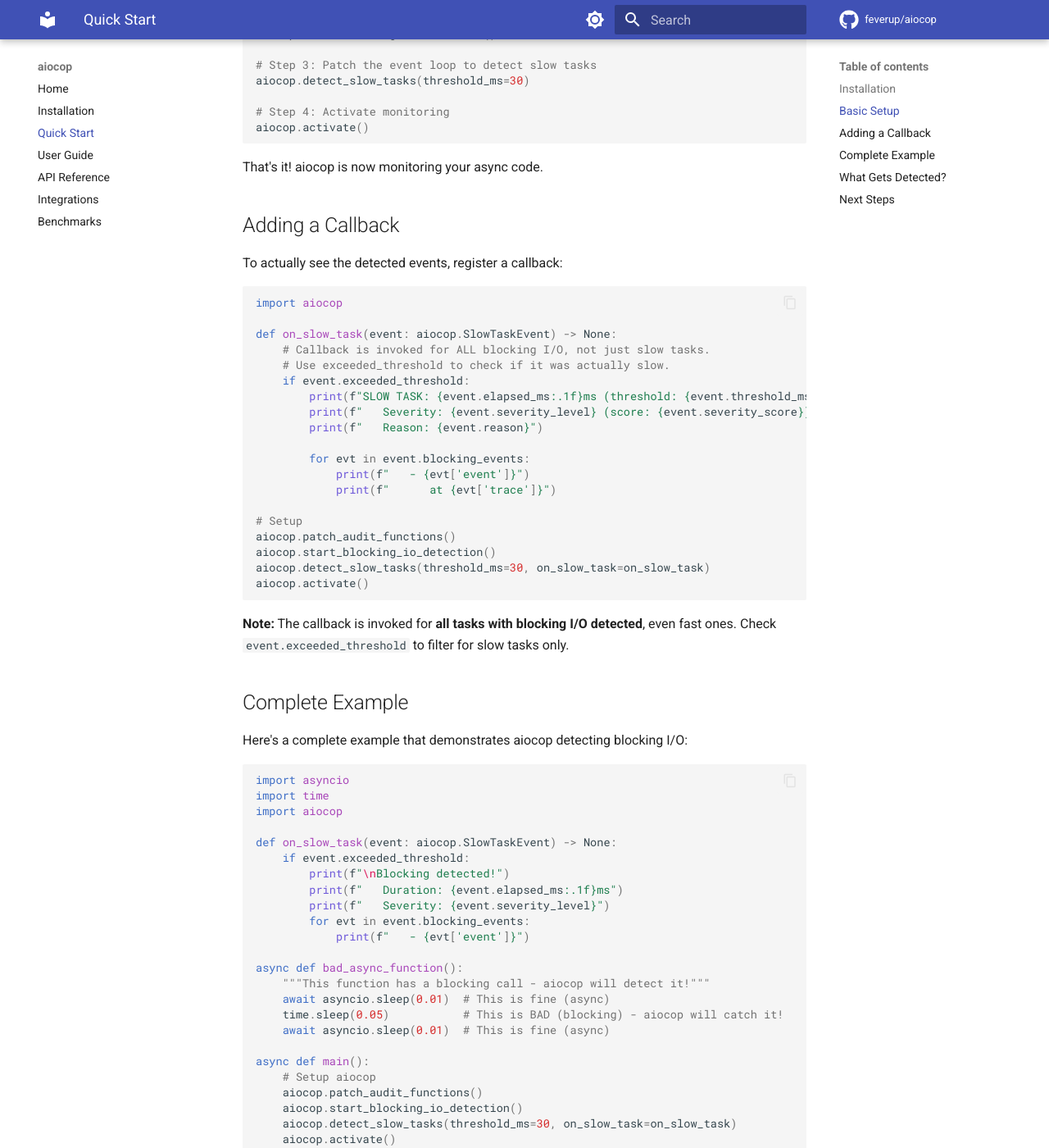
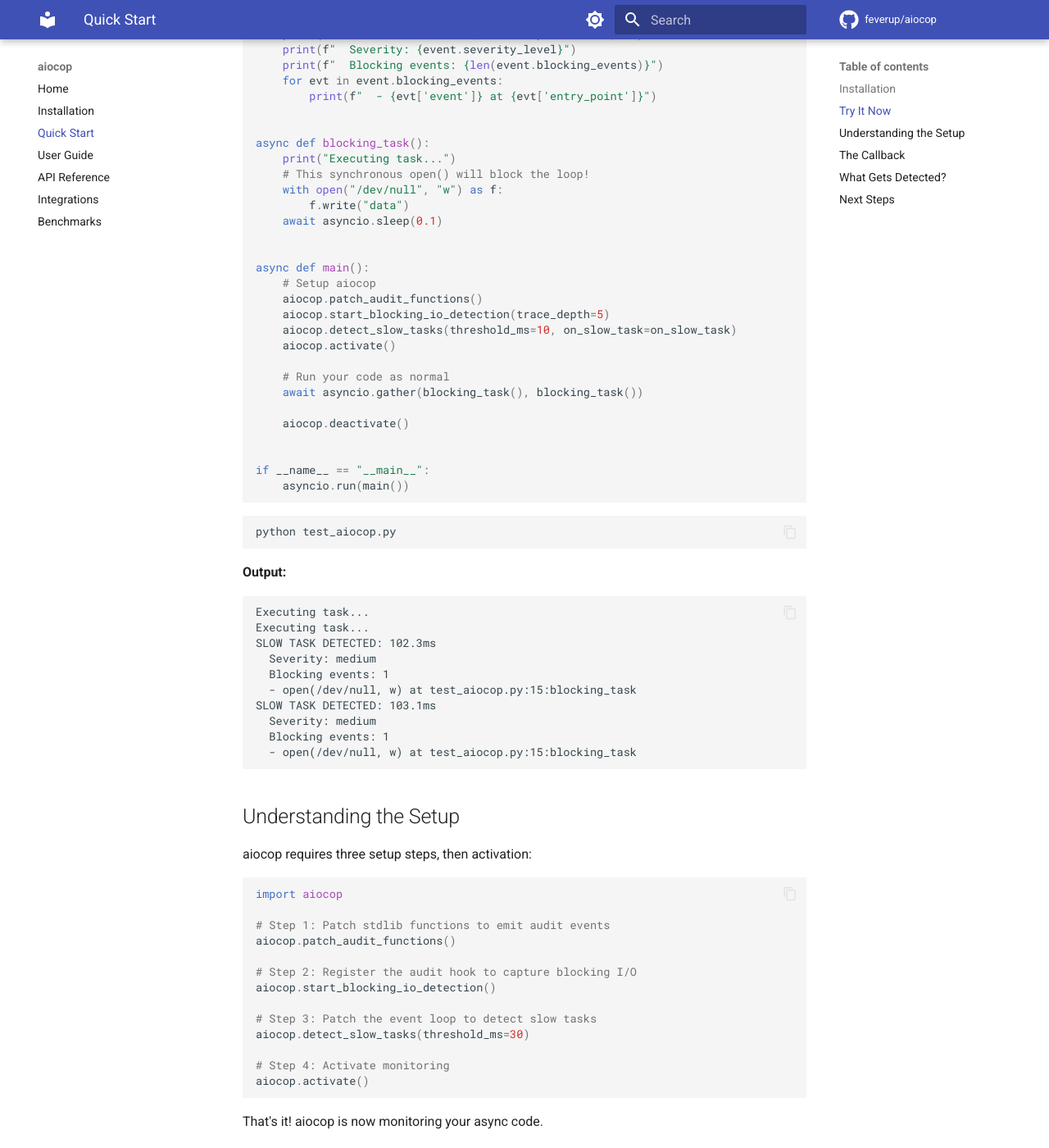
Before and after one commit to Feverup/aiocop, an MkDocs documentation site: the page built from docs/quickstart.md, in a window 1280 px wide and 1400 px high, scrolled down 562 px. Shown: the whole window at 82% size. Built offline with MkDocs 1.6.1 and Material for MkDocs 9.7.7, drawn with Linux system fonts in a browser that asks for light colours; comment, search, counter and statistics services are not loaded; some of the changed text lies outside the part shown.

Commit message:
Add standalone integration

````diff
--- a/docs/integrations.md
+++ b/docs/integrations.md
@@ -11,6 +12,71 @@
 - [Prometheus](#prometheus)
 - [Structured Logging](#structured-logging)
 - [Sentry](#sentry)
+
+## Standalone (No Framework)
+
+A minimal example with no dependencies - just Python and aiocop:
+
+```python
+# test_aiocop.py
+import asyncio
+import aiocop
+
+
+def on_slow_task(event):
+    print(f"SLOW TASK DETECTED: {event.elapsed_ms:.1f}ms")
+    print(f"  Severity: {event.severity_level}")
+    print(f"  Blocking events: {len(event.blocking_events)}")
+    for evt in event.blocking_events:
+        print(f"  - {evt['event']} at {evt['entry_point']}")
+
+
+async def blocking_task():
+    print("Executing task...")
+    # This synchronous open() will block the loop!
+    with open("/dev/null", "w") as f:
+        f.write("data")
+    await asyncio.sleep(0.1)
+
+
+async def main():
+    # Setup aiocop
+    aiocop.patch_audit_functions()
+    aiocop.start_blocking_io_detection(trace_depth=5)
+    aiocop.detect_slow_tasks(threshold_ms=10, on_slow_task=on_slow_task)
+    aiocop.activate()
+
+    # Run your code as normal
+    await asyncio.gather(blocking_task(), blocking_task())
+
+    aiocop.deactivate()
+
+
+if __name__ == "__main__":
+    asyncio.run(main())
+```
+
+Run it:
+
+```bash
+pip install aiocop
+python test_aiocop.py
+```
+
+Output:
+
+```
+Executing task...
+Executing task...
+SLOW TASK DETECTED: 102.3ms
+  Severity: medium
+  Blocking events: 1
+  - open(/dev/null, w) at test_aiocop.py:15:blocking_task
+SLOW TASK DETECTED: 103.1ms
+  Severity: medium
+  Blocking events: 1
+  - open(/dev/null, w) at test_aiocop.py:15:blocking_task
+```
 
 ## FastAPI
 
--- a/docs/quickstart.md
+++ b/docs/quickstart.md
@@ -8,7 +8,69 @@
 pip install aiocop
 ```
 
-## Basic Setup
+## Try It Now
+
+Copy this into a file and run it - no dependencies needed:
+
+```python
+# test_aiocop.py
+import asyncio
+import aiocop
+
+
+def on_slow_task(event):
+    print(f"SLOW TASK DETECTED: {event.elapsed_ms:.1f}ms")
+    print(f"  Severity: {event.severity_level}")
+    print(f"  Blocking events: {len(event.blocking_events)}")
+    for evt in event.blocking_events:
+        print(f"  - {evt['event']} at {evt['entry_point']}")
+
+
+async def blocking_task():
+    print("Executing task...")
+    # This synchronous open() will block the loop!
+    with open("/dev/null", "w") as f:
+        f.write("data")
+    await asyncio.sleep(0.1)
+
+
+async def main():
+    # Setup aiocop
+    aiocop.patch_audit_functions()
+    aiocop.start_blocking_io_detection(trace_depth=5)
+    aiocop.detect_slow_tasks(threshold_ms=10, on_slow_task=on_slow_task)
+    aiocop.activate()
+
+    # Run your code as normal
+    await asyncio.gather(blocking_task(), blocking_task())
+
+    aiocop.deactivate()
+
+
+if __name__ == "__main__":
+    asyncio.run(main())
+```
+
+```bash
+python test_aiocop.py
+```
+
+**Output:**
+
+```
+Executing task...
+Executing task...
+SLOW TASK DETECTED: 102.3ms
+  Severity: medium
+  Blocking events: 1
+  - open(/dev/null, w) at test_aiocop.py:15:blocking_task
+SLOW TASK DETECTED: 103.1ms
+  Severity: medium
+  Blocking events: 1
+  - open(/dev/null, w) at test_aiocop.py:15:blocking_task
+```
+
+## Understanding the Setup
 
 aiocop requires three setup steps, then activation:
 
@@ -30,84 +92,25 @@
 
 That's it! aiocop is now monitoring your async code.
 
-## Adding a Callback
+## The Callback
 
-To actually see the detected events, register a callback:
+The callback receives a `SlowTaskEvent` with all the details:
 
 ```python
-import aiocop
-
 def on_slow_task(event: aiocop.SlowTaskEvent) -> None:
     # Callback is invoked for ALL blocking I/O, not just slow tasks.
     # Use exceeded_threshold to check if it was actually slow.
     if event.exceeded_threshold:
         print(f"SLOW TASK: {event.elapsed_ms:.1f}ms (threshold: {event.threshold_ms}ms)")
-        print(f"   Severity: {event.severity_level} (score: {event.severity_score})")
-        print(f"   Reason: {event.reason}")
+        print(f"  Severity: {event.severity_level} (score: {event.severity_score})")
+        print(f"  Reason: {event.reason}")
 
         for evt in event.blocking_events:
-            print(f"   - {evt['event']}")
-            print(f"      at {evt['trace']}")
-
-# Setup
-aiocop.patch_audit_functions()
-aiocop.start_blocking_io_detection()
-aiocop.detect_slow_tasks(threshold_ms=30, on_slow_task=on_slow_task)
-aiocop.activate()
+            print(f"  - {evt['event']}")
+            print(f"    at {evt['trace']}")
 ```
 
 **Note:** The callback is invoked for **all tasks with blocking I/O detected**, even fast ones. Check `event.exceeded_threshold` to filter for slow tasks only.
-
-## Complete Example
-
-Here's a complete example that demonstrates aiocop detecting blocking I/O:
-
-```python
-import asyncio
-import time
-import aiocop
-
-def on_slow_task(event: aiocop.SlowTaskEvent) -> None:
-    if event.exceeded_threshold:
-        print(f"\nBlocking detected!")
-        print(f"   Duration: {event.elapsed_ms:.1f}ms")
-        print(f"   Severity: {event.severity_level}")
-        for evt in event.blocking_events:
-            print(f"   - {evt['event']}")
-
-async def bad_async_function():
-    """This function has a blocking call - aiocop will detect it!"""
-    await asyncio.sleep(0.01)  # This is fine (async)
-    time.sleep(0.05)           # This is BAD (blocking) - aiocop will catch it!
-    await asyncio.sleep(0.01)  # This is fine (async)
-
-async def main():
-    # Setup aiocop
-    aiocop.patch_audit_functions()
-    aiocop.start_blocking_io_detection()
-    aiocop.detect_slow_tasks(threshold_ms=30, on_slow_task=on_slow_task)
-    aiocop.activate()
-
-    print("Running async task with blocking call...")
-    await bad_async_function()
-    print("\nDone!")
-
-if __name__ == "__main__":
-    asyncio.run(main())
-```
-
-**Output:**
-
-```
-Running async task with blocking call...
-
-Blocking detected!
-   Duration: 52.3ms
-   Severity: high
-   - time.sleep(0.05)
-
-Done!
-```
 
 ## What Gets Detected?
 
````
Also changed, not shown: other parts of docs/integrations.md (+1 -0 lines), README.md (+34 -21 lines).
